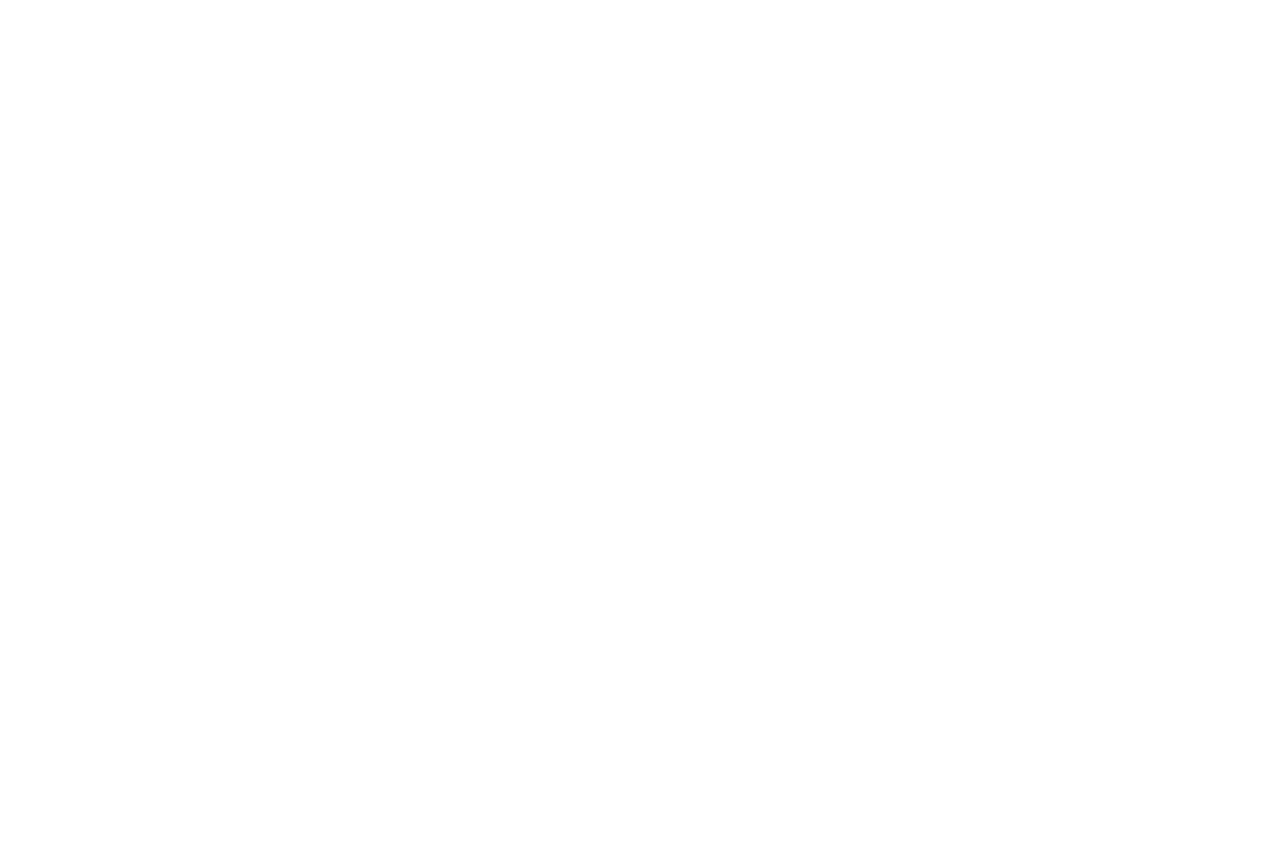
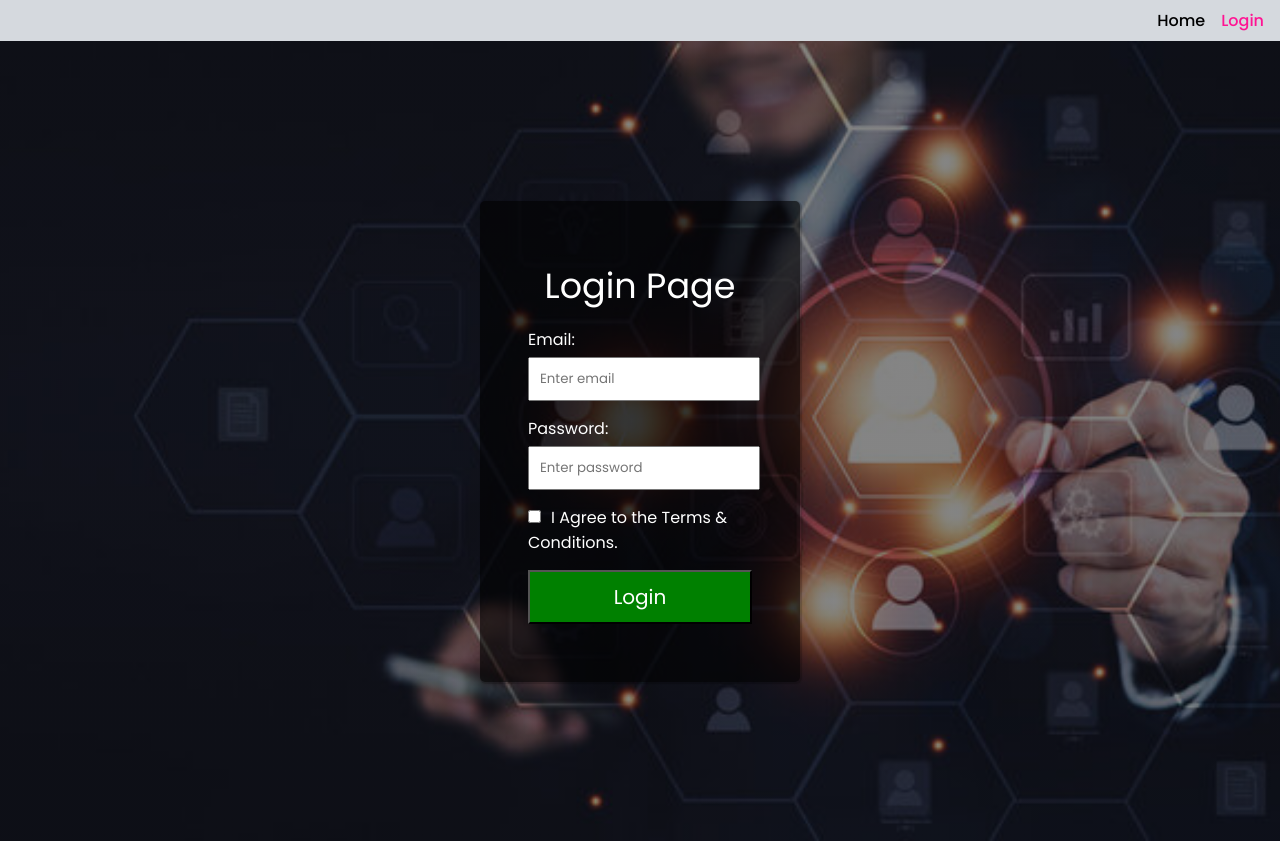
Before and after one commit to SayaniSen2022/HRMS, a React (Vite) app in the folder frontend/: page /adminlogin in a window 1280 px wide. Before the commit this address had no page. Before the commit the page ends 800 px from the top, so only its background shows below. Built offline with nearby package versions, Linux system fonts and the light colour scheme.

Commit message:
Third commit

```diff
--- a/frontend/src/App.jsx
+++ b/frontend/src/App.jsx
@@ -1,13 +1,19 @@
 import {Routes, Route} from "react-router-dom";
-// import SharedLayout from "./components/utils/SharedLayout";
+import SharedLayout from "./components/utils/SharedLayout";
 import Login from "./components/Login";
+import Dashboard from "./components/Dashboard";
+import Home from "./components/utils/Home";
 import './App.css'
 
 
 function App() {
   return (
     <Routes>
-        <Route path="/" element={<Login/>}/>
+      <Route path="/" element={<SharedLayout/>}>
+        <Route index element={<Home/>} />
+        <Route path="/adminlogin" element={<Login/>}/>
+        <Route path="/dashboard" element={<Dashboard/>}/>
+      </Route>
     </Routes>
   )
 }
--- /dev/null
+++ b/frontend/src/components/Dashboard.jsx
@@ -0,0 +1,8 @@
+
+const Dashboard = () => {
+  return (
+    <div>Dashboard</div>
+  )
+}
+
+export default Dashboard
--- a/frontend/src/components/Login.jsx
+++ b/frontend/src/components/Login.jsx
@@ -1,6 +1,7 @@
 import { useState } from "react";
 import "./style.css";
 import axios from "axios"
+import { useNavigate } from "react-router-dom";
 
 const Login = () => {
     const[values, setValues] = useState({
@@ -8,10 +9,21 @@ const Login = () => {
         password: "",
     });
 
+    const[error, setError] = useState();
+
+    const navigate = useNavigate(null);
+    axios.defaults.withCredentials = true;
+
     const handleSubmit = (e) =>{
         e.preventDefault();
         axios.post('http://localhost:3000/auth/adminlogin', values)
-        .then(result => console.log(result))
+        .then(result => {
+            if(result.data.loginStatus){
+                navigate('/dashboard');
+            }else{
+                setError(result.data.Error)
+            }
+            })
         .catch(err => console.log(err));
     }
 
@@ -19,6 +31,9 @@ const Login = () => {
     <div className="loginPage">
         <div className="loginForm">
             <div className="pg-header">Login Page</div>
+            <div className="error">
+                {error && error}
+            </div>
             <form onSubmit={handleSubmit}>
                 <div className="input-grp">
                     <label htmlFor="email">Email:</label>
@@ -28,11 +43,12 @@ const Login = () => {
                     <label htmlFor="password">Password:</label>
                     <input type="password" name="password" id="password" placeholder="Enter password" onChange={(e)=>setValues({...values, password: e.target.value})} />
                 </div>
-                <button className="submit-btn">Login</button>
                 <div className="input-grp-chck">
                     <input type="checkbox" name="tick" id="tickmark" placeholder="Enter password" />
                     <label htmlFor="tickmark">I Agree to the Terms & Conditions.</label>
                 </div>
+                <button className="submit-btn">Login</button>
+
             </form>
         </div>
     </div>
--- a/frontend/src/components/style.css
+++ b/frontend/src/components/style.css
@@ -18,6 +18,8 @@
     border-radius: 5px;
     width: 25%;
 }
+
+.input-grp-chck, .input-grp{padding: 5px 0;}
 .input-grp input{width: 93%;padding: 10px;margin: 5px 0;}
 .input-grp-chck input{margin-right: 10px;}
 .pg-header{text-align: center;padding: 10px 0; font-size: 35px;}
@@ -30,3 +32,4 @@
     font-size: 20px;
     width: 100%;
 }
+.error{color: red;}
--- /dev/null
+++ b/frontend/src/components/utils/Home.jsx
@@ -0,0 +1,8 @@
+
+const Home = () => {
+  return (
+    <div>Home</div>
+  )
+}
+
+export default Home
--- a/frontend/src/components/utils/Navbar.css
+++ b/frontend/src/components/utils/Navbar.css
@@ -1,4 +1,4 @@
 .nav-cont{ background: #d5d9de; }
-.nav-cont ul{ display: flex; justify-content: flex-end; gap: 1rem; padding: 1rem; }
-.nav-cont ul li{ list-style-type: none; font-size: 18px; }
-.nav-cont ul li a{text-decoration: none;    font-weight: 500; color: #000;}
+.nav-cont ul{ display: flex; justify-content: flex-end; gap: 1rem; padding: 0.5rem 1rem; }
+.nav-cont ul li{ list-style-type: none; font-size: 16px; }
+.nav-cont ul li a{text-decoration: none;font-weight: 500; color: #000;}
--- a/frontend/src/components/utils/Navbar.jsx
+++ b/frontend/src/components/utils/Navbar.jsx
@@ -7,8 +7,8 @@ const Navbar = () => {
         <nav className="nav-cont">
             <ul>
                 <li><NavLink to="/" style={({isActive})=>({color: isActive ? "deeppink": '', opacity: isActive ? 1 : ""})}>Home</NavLink></li>
-                <li><NavLink to="/signup" style={({isActive})=>({color: isActive ? "deeppink": '', opacity: isActive ? 1 : ""})}>Sign Up</NavLink></li>
-                <li><NavLink to="/login" style={({isActive})=>({color: isActive ? "deeppink": '', opacity: isActive ? 1 : ""})}>Login</NavLink></li>
+                {/* <li><NavLink to="/signup" style={({isActive})=>({color: isActive ? "deeppink": '', opacity: isActive ? 1 : ""})}>Sign Up</NavLink></li> */}
+                <li><NavLink to="/adminlogin" style={({isActive})=>({color: isActive ? "deeppink": '', opacity: isActive ? 1 : ""})}>Login</NavLink></li>
             </ul>
         </nav>
     </div>
```
Also changed, not shown: 1 other file (tests, documents, lock files or other folders).
